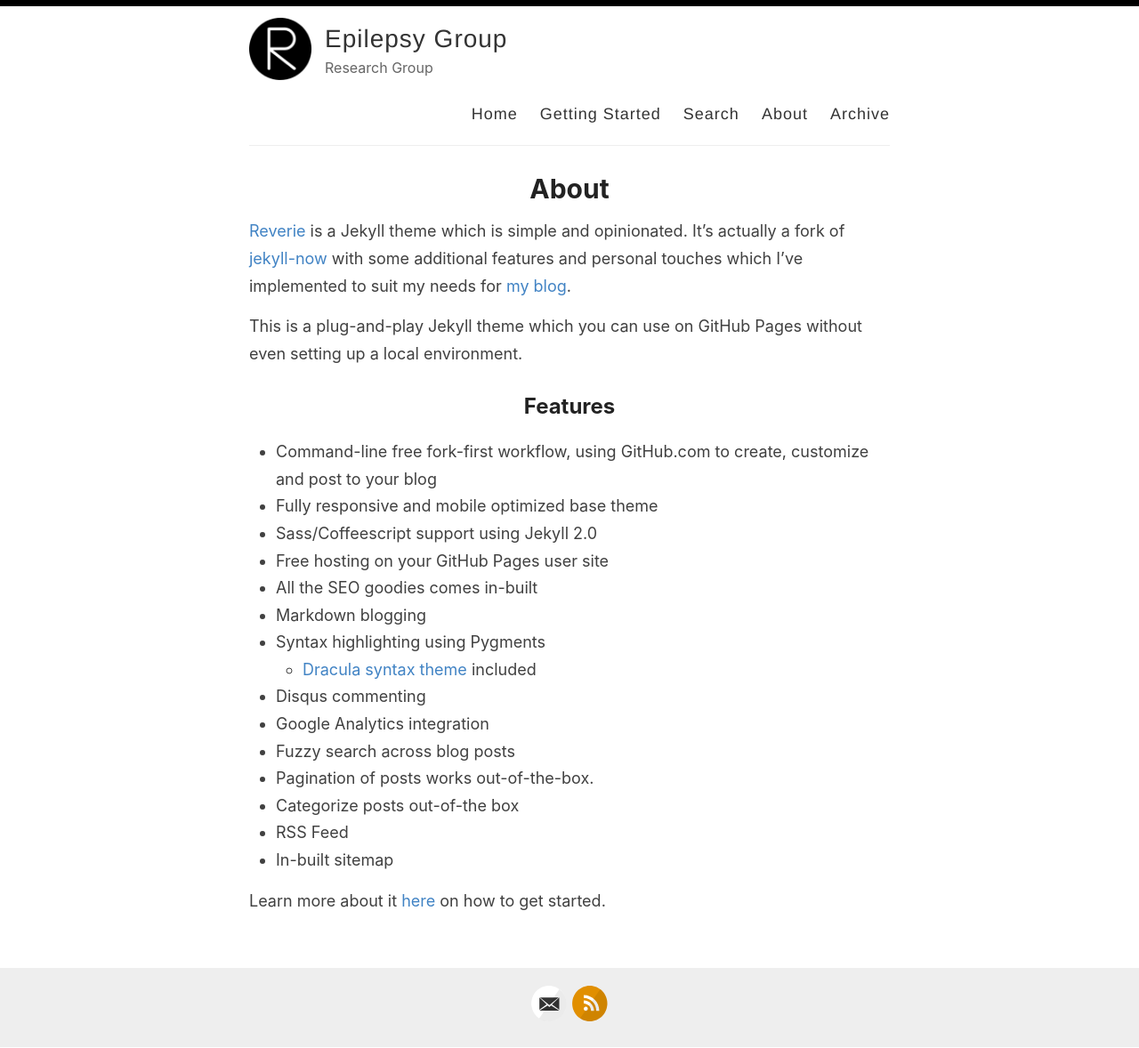
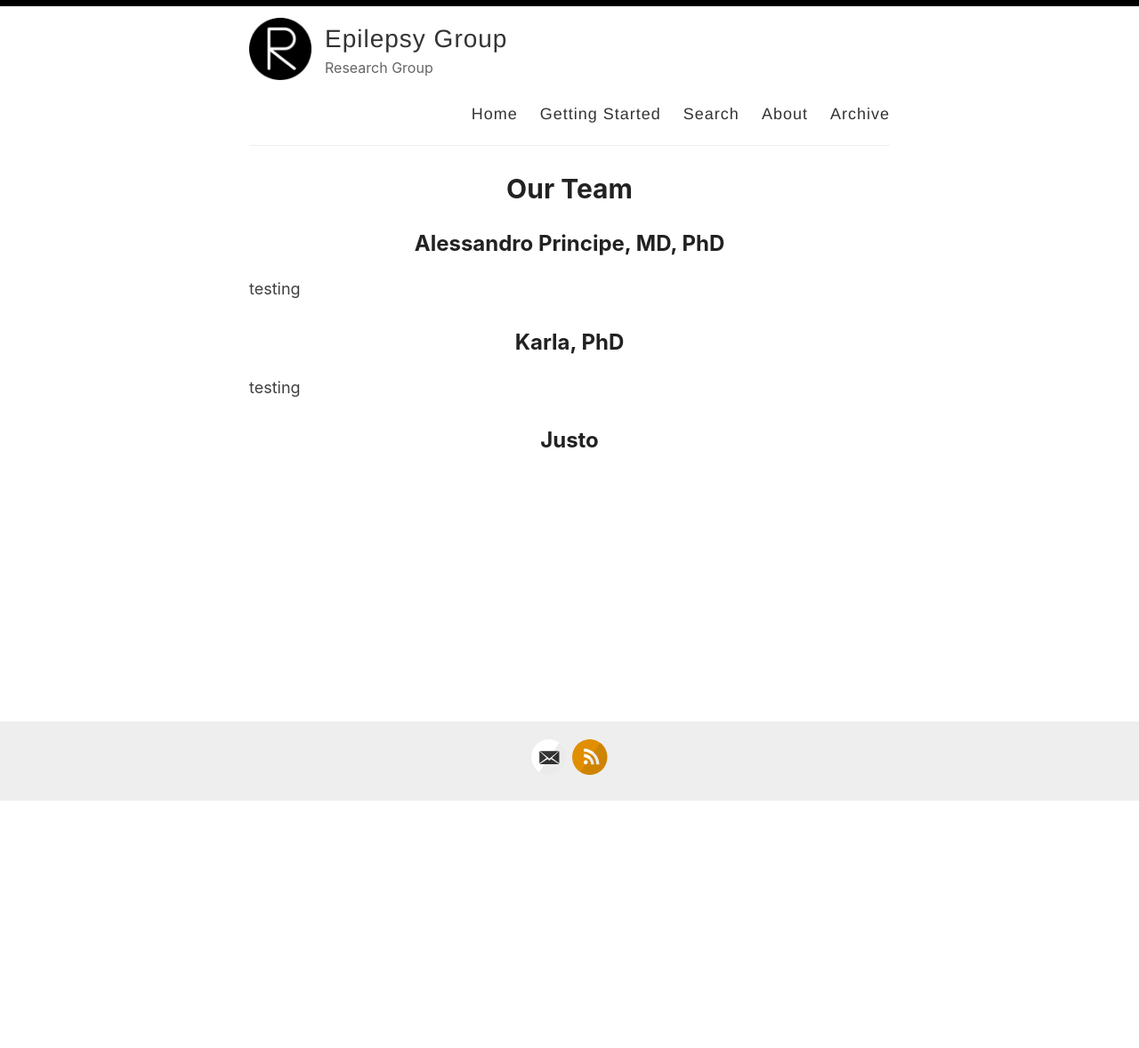
Before and after one commit to epilepsygroup/epilepsygroup.github.io, a Jekyll site: the page built from _pages/about.md, in a window 1280 px wide. Shown: the whole page at 89% size. Built offline with Jekyll 4.4.1, drawn with Linux system fonts in a browser that asks for light colours; after the commit the page ends 901 px from its top, so only the background shows below that.

Commit message:
Update about.md

```diff
--- a/_pages/about.md
+++ b/_pages/about.md
@@ -1,29 +1,15 @@
 ---
 layout: page
-title: About
+title: Our Team
 permalink: /about/
 ---
 
-[Reverie](https://github.com/amitmerchant1990/reverie) is a Jekyll theme which is simple and opinionated. It's actually a fork of [jekyll-now](https://github.com/barryclark/jekyll-now) with some additional features and personal touches which I've implemented to suit my needs for [my blog](https://www.amitmerchant.com).
+## Alessandro Principe, MD, PhD
 
-This is a plug-and-play Jekyll theme which you can use on GitHub Pages without even setting up a local environment.
+testing
 
-## Features
+## Karla, PhD
 
-- Command-line free fork-first workflow, using GitHub.com to create, customize and post to your blog
-- Fully responsive and mobile optimized base theme
-- Sass/Coffeescript support using Jekyll 2.0
-- Free hosting on your GitHub Pages user site
-- All the SEO goodies comes in-built
-- Markdown blogging
-- Syntax highlighting using Pygments
-    - [Dracula syntax theme](https://draculatheme.com/) included
-- Disqus commenting
-- Google Analytics integration
-- Fuzzy search across blog posts
-- Pagination of posts works out-of-the-box.
-- Categorize posts out-of-the box
-- RSS Feed
-- In-built sitemap
+testing
 
-Learn more about it [here](https://github.com/amitmerchant1990/reverie) on how to get started.
+## Justo
```
